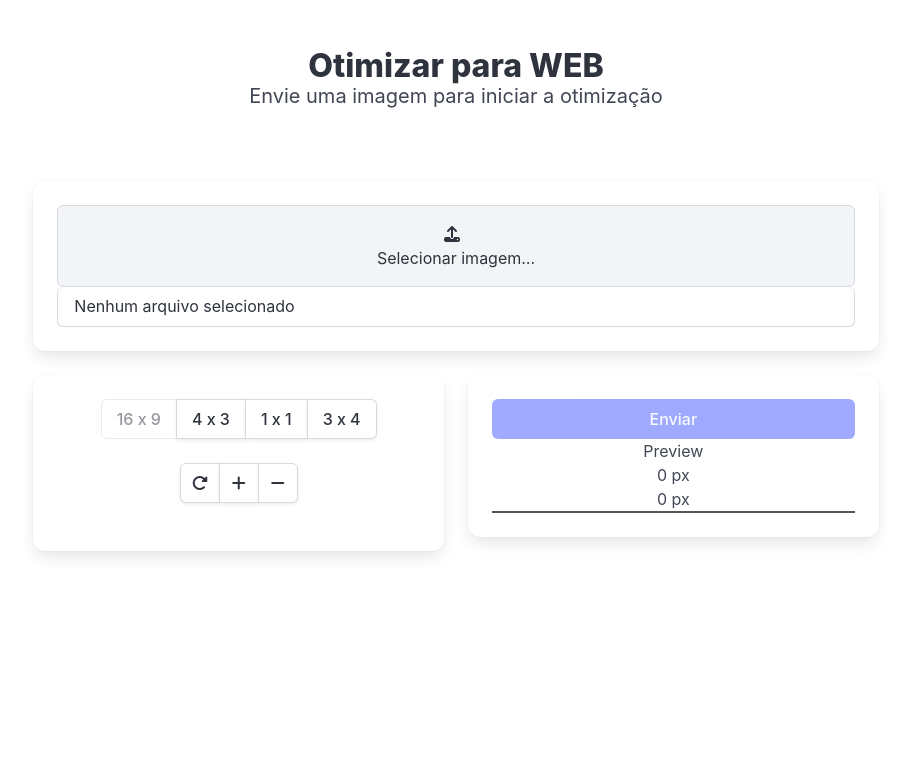
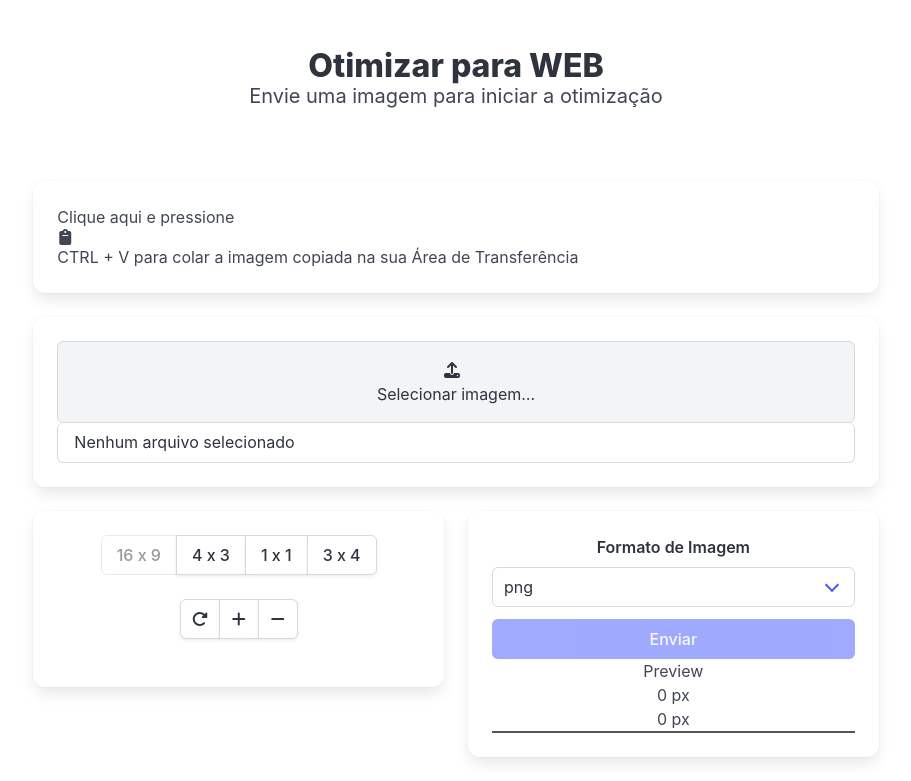
Before and after one commit to pauloribeirobr/imgformat, a CodeIgniter 4 app: the page made by app/Views/optimize_to_web.php in a window 1280 px wide. Shown: the part 52-833 px from the top of the page, without its empty margins (184-1095 px from the left). Before the commit the page ends 609 px from the top, so only its background shows below. Run offline with PHP 8.4 and a stand-in for CodeIgniter, Linux system fonts and the light colour scheme; the template is opened without the code that fills it, so the values that code supplies are empty; some libraries are stand-ins or nearby versions.

Commit message:
feat: add transparent layer, png and webp file modes

```diff
--- a/app/Views/index.php
+++ b/app/Views/index.php
@@ -45,7 +45,7 @@
                             <h2>Otimizar para WEB</h2>
                         </a>
                         <!--  no futuro - 400px, 700px e 1440 px-->
-                        <p>Importe uma imagem, corte e converta para o formato webp em 1400px de largura</p>
+                        <p>Importe ou cole uma imagem da Área de Transferência, corte e converta para o formato webp/png em 1400px de largura</p>
                     </div>
                 </div>
             </div>
--- a/app/Views/optimize_to_web.php
+++ b/app/Views/optimize_to_web.php
@@ -16,6 +16,18 @@
         integrity="sha512-hvNR0F/e2J7zPPfLC9auFe3/SE0yG4aJCOd/qxew74NN7eyiSKjr7xJJMu1Jy2wf7FXITpWS1E/RY8yzuXN7VA=="
         crossorigin="anonymous" referrerpolicy="no-referrer" />
     <style>
+        .checkerboard {
+            position: relative;
+            width: 100%;
+            height: 100%;
+            background-color: #555;
+            background-image:
+                linear-gradient(45deg, #777 25%, transparent 25%, transparent 75%, #777 75%),
+                linear-gradient(45deg, #777 25%, transparent 25%, transparent 75%, #777 75%);
+            background-size: 20px 20px;
+            background-position: 0 0, 10px 10px;
+        }
+
         img {
             display: block;
             max-width: 100%;
@@ -44,6 +56,14 @@
     </div>
     <div class="columns is-multiline">
         <div class="column is-8 is-offset-2">
+
+            <div class="card">
+                <div class="card-content">
+
+                        Clique aqui e pressione<span class="file-icon"><i class="fa-solid fa-clipboard"></i></span> CTRL + V para colar a imagem copiada na sua Área de Transferência
+
+                </div>
+            </div>
 
             <div class="card">
                 <div class="card-content">
@@ -117,6 +137,37 @@
             <div class="card has-text-centered">
                 <div class="card-content">
                     <form method="post">
+                        <div class="field">
+                            <label for="imageExtension" class="label">Formato de Imagem</label>
+                            <div class="select is-fullwidth">
+                                <select name="imageExtension" id="imageExtension" onchange="loadQualityImageField()">
+                                    <option>png</option>
+                                    <option>webp</option>
+                                </select>
+                            </div>
+                        </div>
+
+                        <div class="field" id="blockQualityPNG" style="display:none">
+                            <label for="imageQualityPNG" class="label">Qualidade do PNG</label>
+                            <div class="select is-fullwidth">
+                                <select name="imageQualityPNG" id="imageQualityPNG">
+                                    <option>9</option>
+                                    <option>5</option>
+                                    <option>0</option>
+                                </select>
+                            </div>
+                        </div>
+
+                        <div class="field" id="blockQualityWEBP" style="display:none">
+                            <label for="imageQualityWEBP" class="label">Qualidade do WebP</label>
+                            <div class="select is-fullwidth">
+                                <select name="imageQualityWEBP" id="imageQualityWEBP">
+                                    <option>100</option>
+                                    <option>50</option>
+                                    <option>0</option>
+                                </select>
+                            </div>
+                        </div>
 
                         <button class="button is-fullwidth is-link" id="btnEnviar" disabled>Enviar</button>
 
@@ -128,9 +179,11 @@
                         <input type="hidden" id="imageLargura" name="imageLargura" value=""/>
                         <input type="hidden" id="imageCroppedUpload" name="imageCroppedUpload" value=""/>
                         <input type="hidden" id="imageName" name="imageName" value=""/>
+                        <div class="checkerboard">
                         <figure class="image">
                             <img id="imageCropped" src="" alt="" style="border: 1px solid #555;">
                         </figure>
+                        </div>
                     </form>
                 </div>
             </div>
@@ -142,6 +195,30 @@
 
         let cropper;
         let aspectRatio = 1.777777778; //"16x9";
+
+        window.addEventListener("paste", function(e){
+
+            var item = Array.from(e.clipboardData.items).find(x => /^image\//.test(x.type));
+
+            var blob = item.getAsFile();
+
+            const imgtag = document.getElementById("imageToCrop");
+
+            var img = new Image();
+
+            img.onload = function(){
+                //document.body.appendChild(this);
+                imgtag.src = img.src;
+            };
+
+            img.src = URL.createObjectURL(blob);
+
+            if (cropper) {
+                cropper.destroy();
+            }
+
+            setTimeout(loadCropper, 500);
+        });
 
         function onFileUploaded(event) {
 
@@ -273,8 +350,24 @@
             document.getElementById('btnEnviar').removeAttribute("disabled");
         }
 
+        function loadQualityImageField() {
+
+            const fileExtension = document.getElementById('imageExtension');
+
+            const blockWebp = document.getElementById('blockQualityWEBP');
+            const blockPng = document.getElementById('blockQualityPNG');
+
+            if(fileExtension.value === "png") {
+                document.getElementById('blockQualityWEBP').style.display = "none";
+                document.getElementById('blockQualityPNG').style.display = "block"
+            }else{
+                document.getElementById('blockQualityWEBP').style.display = "block";
+                document.getElementById('blockQualityPNG').style.display = "none"
+            }
+            console.log(fileExtension.value);
+        }
+
     </script>
-
 </body>
 
 </html>
```
Also changed, not shown: app/Controllers/Home.php (+24 -8 lines), app/Libraries/Util.php (added, +16 -0 lines), app/Views/optimize_to_web_post.php (+21 -3 lines), 1 other file.
